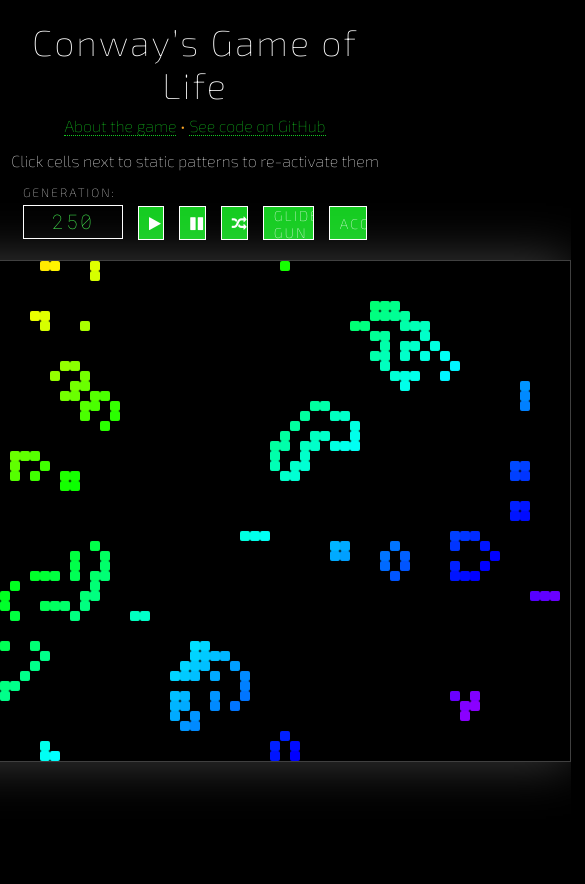
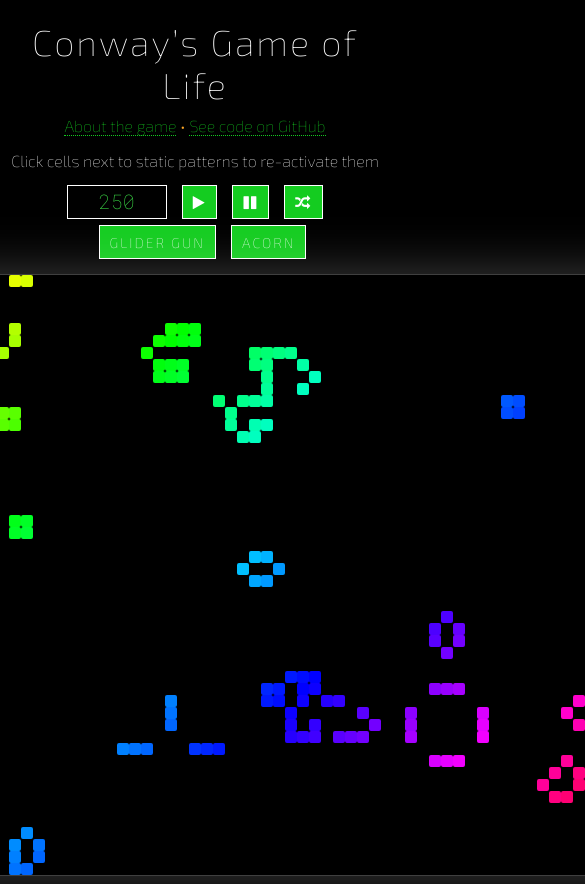
Before and after one commit to rifkegribenes/game-of-life, a React app: page / in a window 390 px wide. Shown: the top 884 px of the page, 585 px wide, since content can reach past the window. Before the commit the page ends 844 px from the top, so only its background shows below. Built offline with nearby package versions, Linux system fonts and the light colour scheme.

Commit message:
fully responsive grid

```diff
--- a/src/containers/Board.jsx
+++ b/src/containers/Board.jsx
@@ -7,7 +7,7 @@ class Board extends Component {
     this.state = {
       width: 75,
       height: 50,
-      cellSize: 12,
+      cellSize: Math.floor((window.innerHeight-208)/50) || 2,
       cells: [],
       nextCells: [],
       generation: 0,
@@ -25,21 +25,13 @@ class Board extends Component {
   }
 
   componentDidMount() {
-  	let cellSize;
-  	if (window.innerWidth <1000 || window.innerHeight <1000) {
-  		cellSize = Math.floor(window.innerHeight/80);
-  	} else {
-  		cellSize = 12;
-  	}
-  	this.setState(()=>({cellSize,}), () => {
-  		this.randomBoard();
+  	this.randomBoard();
     this.play();
-  	})
   }
 
   randomBoard() {
     const cells = new Array(this.state.height * this.state.width).fill(0).map(() => {
-      if (Math.random() >= 0.8) {
+      if (Math.random() >= 0.5) {
         return 1;
       }
       return 0;
@@ -53,7 +45,7 @@ class Board extends Component {
     const { cellSize } = this.state;
     const canvas = document.getElementById('board');
     const ctx = canvas.getContext('2d');
-    const radius = 4;
+    const radius = Math.floor((cellSize)*.4) || 2;
     const hue = ((x + y) / 4) % 360;
     if (bool) {
       ctx.lineJoin = 'round';
@@ -213,9 +205,8 @@ cells[this.crAdjToI(c - 1, r + 1)],
         &nbsp;•&nbsp;<a href="https://github.com/rifkegribenes/game-of-life" target="_blank" rel="noopener noreferrer">See code on GitHub</a></h3>
         <p className="center">Click cells next to static patterns to re-activate them</p>
         <div className="controls">
-          <div className="generation">Generation:
+          <div className="generation">Generation:</div>
           <div className="counter">{this.state.generation}</div>
-          </div>
           <button className="btn waves-effect play" onClick={() => this.play()} />
           <button className="btn waves-effect pause" onClick={() => this.pause()} />
           <button className="btn waves-effect random" onClick={() => this.reset()} />
--- a/src/style.scss
+++ b/src/style.scss
@@ -3,6 +3,12 @@ $fa-font-path: "~font-awesome/fonts";
 
 $green: #14cc20;
 $lightgreen: lighten($green,15%);
+
+@mixin for-tablet-portrait-up {
+  @media (min-width: 600px) {
+    @content;
+  }
+}
 
 * {
 	box-sizing: border-box;
@@ -74,6 +80,8 @@ h3 a {
 	display: flex;
 	flex-direction: row;
 	justify-content: center;
+	flex-wrap: wrap;
+	padding: 15px;
 }
 
 .generation {
@@ -82,6 +90,11 @@ h3 a {
 	letter-spacing: 2px;
 	display: inline-block;
 	text-align: left;
+	display: none;
+	@include for-tablet-portrait-up {
+
+	}
+
 }
 
 
@@ -93,15 +106,19 @@ h3 a {
 	min-width: 100px;
 	color: #42f44e;
 	border: 1px solid white;
-	margin: 6px auto;
+	margin: 0 0 6px 0;
 	padding: 2px 12px 4px 12px;
 	text-align: center;
+	@include for-tablet-portrait-up {
+			height: 34px;
+			// margin: 21px 0 0 15px;
+	}
 }
 
 
 
 .btn {
-    margin: 21px 0 0 15px;
+    margin: 0 0 0 15px;
     border: 1px solid #fff;
     text-align: center;
     padding: .2rem;
@@ -116,6 +133,9 @@ h3 a {
     transition: .2s ease-out;
     cursor: pointer;
     height: 34px;
+ //    @include for-tablet-portrait-up {
+	// 		margin: 21px 0 0 15px;
+	// }
 
     &:hover {
     	background-color: #FFA726;
```
Also changed, not shown: 1 other file (tests, documents, lock files or other folders).
